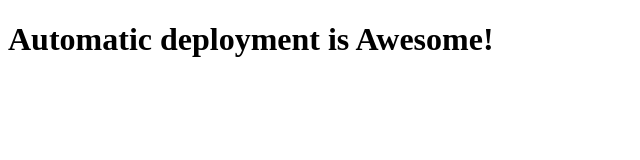
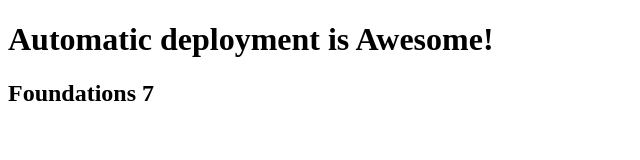
Before and after one commit to bryan-beck/week6Lab, a website: page Desktop/deployment/deployment-demo/index.html in a window 1280 px wide. Shown: the whole page, without its empty margins (0-640 px from the left). Drawn offline with Linux system fonts and the light colour scheme.

Commit message:
adding further changes

```diff
--- a/Desktop/deployment/deployment-demo/index.html
+++ b/Desktop/deployment/deployment-demo/index.html
@@ -4,9 +4,10 @@
   <meta charset="UTF-8">
   <meta http-equiv="X-UA-Compatible" content="IE=edge">
   <meta name="viewport" content="width=device-width, initial-scale=1.0">
-  <title>Heroku Test</title>
+  <title>Automatic Deployment</title>
 </head>
 <body>
   <h1>Automatic deployment is Awesome!</h1>
+  <h2>Foundations 7</h2>
 </body>
 </html>
```
